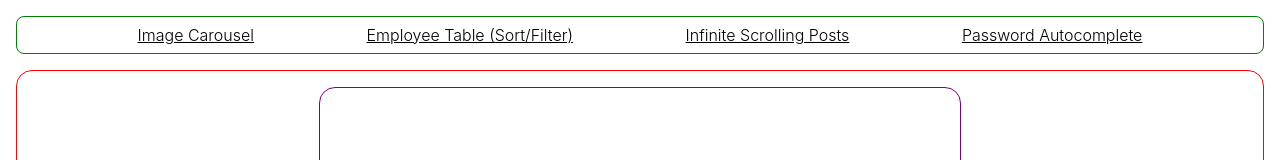
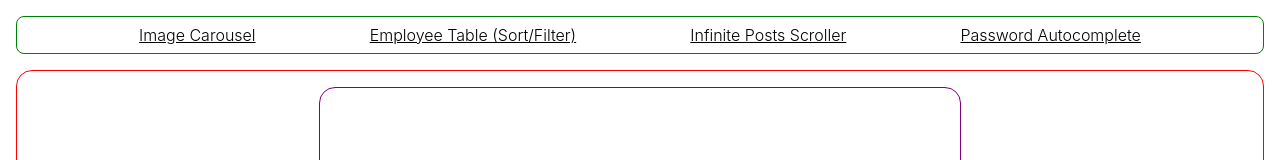
Before and after one commit to rkrux/tbd, a React (Create React App) app: page / in a window 1280 px wide. Shown: the top 160 px of the page. Built offline with nearby package versions, Linux system fonts and the light colour scheme.

Commit message:
name changes in code

```diff
--- a/src/App.js
+++ b/src/App.js
@@ -1,6 +1,6 @@
 import { useState } from 'react';
 import Carousel from './components/carousel';
-import Scrolling from './components/scrolling';
+import InfiniteScroll from './components/infiniteScroll';
 import Table from './components/table';
 import { Autocomplete } from './components/autocomplete';
 import { StyledHeader, AppContainer } from './App.styles';
@@ -8,7 +8,7 @@ import { StyledHeader, AppContainer } from './App.styles';
 const componentConfig = {
 	carousel: <Carousel />,
 	table: <Table />,
-	scrolling: <Scrolling />,
+	scrolling: <InfiniteScroll />,
 	autocomplete: <Autocomplete />,
 };
 
@@ -23,7 +23,7 @@ function App() {
 					Employee Table (Sort/Filter)
 				</span>
 				<span onClick={() => setComponent('scrolling')}>
-					Infinite Scrolling Posts
+					Infinite Posts Scroller
 				</span>
 				<span onClick={() => setComponent('autocomplete')}>
 					Password Autocomplete
--- a/src/components/scrolling/index.jsx
+++ b/src/components/infiniteScroll/index.jsx
@@ -71,7 +71,7 @@ function useIntersectionObserver(elementRef, deps, callbackFn) {
 	}, deps);
 }
 
-function Scrolling() {
+function InfiniteScroll() {
 	const toDate = useRef(Date.now());
 	const { refetch, loading, error, data } = useApi(
 		{ asyncFunction: fetchPosts, executeOnMount: true },
@@ -141,4 +141,4 @@ function Scrolling() {
 	);
 }
 
-export default Scrolling;
+export default InfiniteScroll;
```
Also changed, not shown: src/components/infiniteScroll/styles.js (renamed from src/components/scrolling/styles.js), src/components/infiniteScroll/useInsideViewport.js (renamed from src/components/scrolling/useInsideViewport.js).
